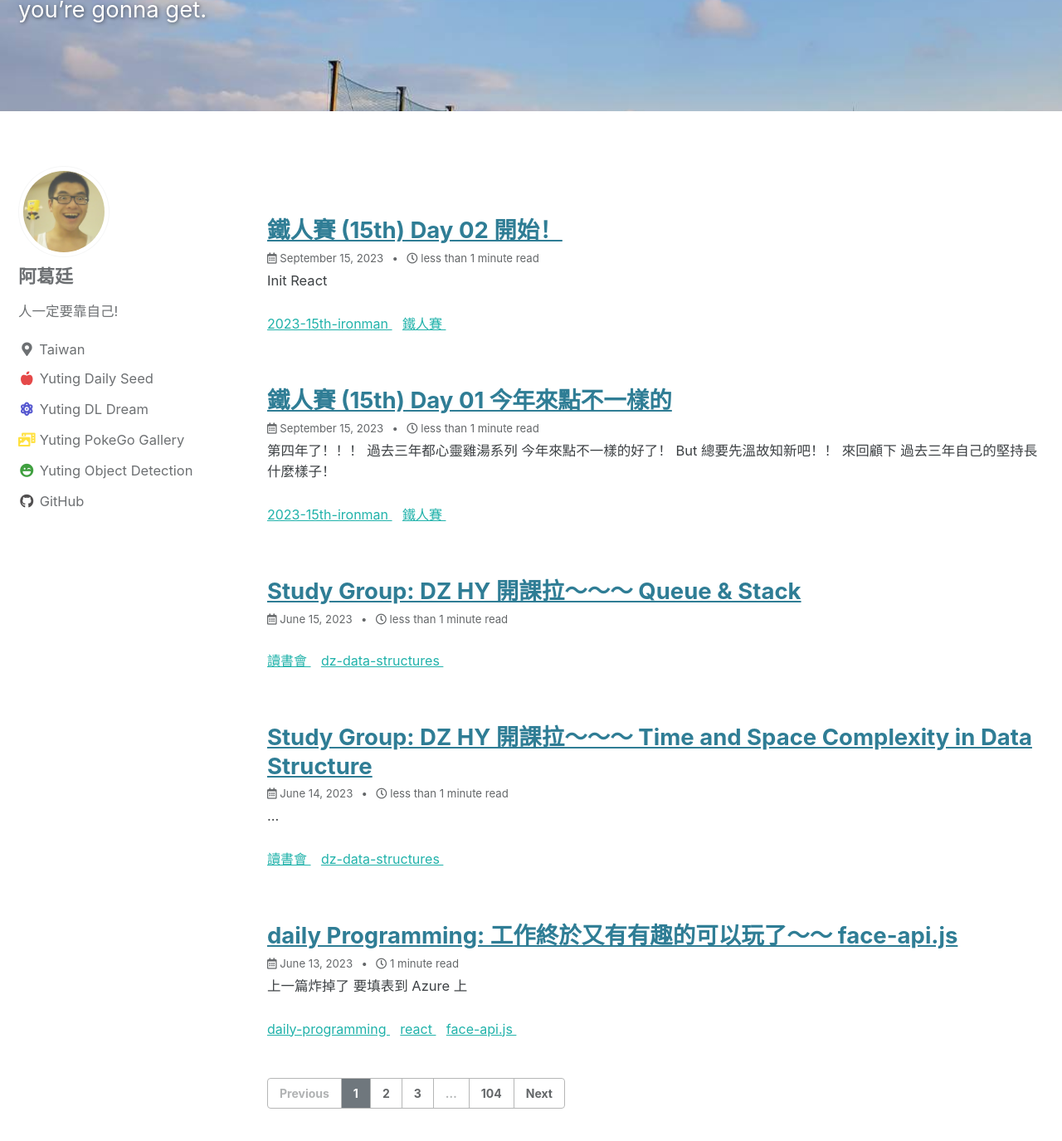
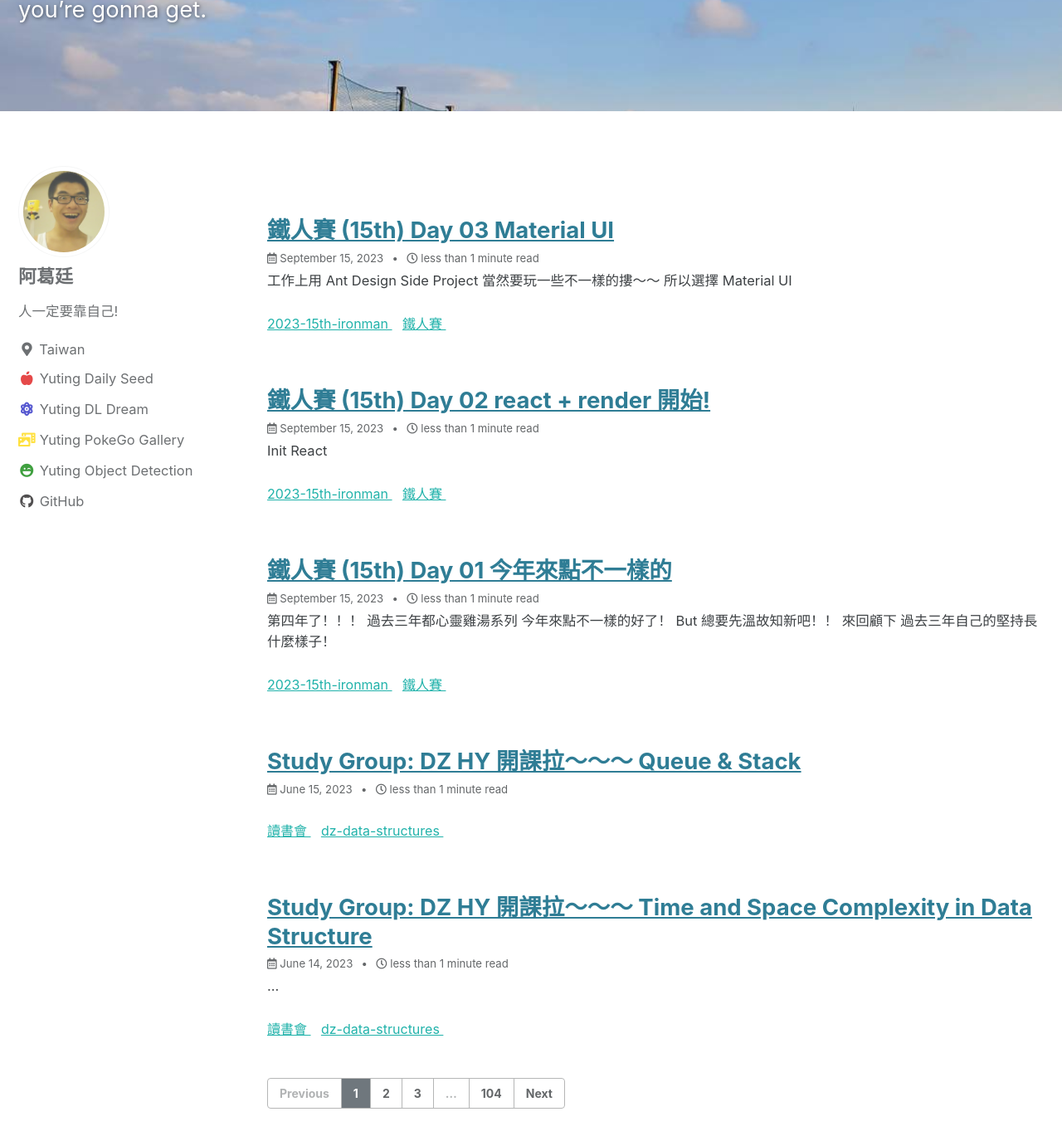
Before and after one commit to yuting3656/yutingblog, a Jekyll site: the page built from index.html, in a window 1280 px wide and 1400 px high, scrolled down 286 px. Shown: the top 1375 px of the window at 83% size. Built offline with Jekyll 4.4.1, drawn with Linux system fonts in a browser that asks for light colours; cached includes are drawn as plain includes; the list of posts is cut into pages by our own code.

Commit message:
[add] day 03

````diff
--- a/_posts/ithome/2023-ironman-15th/2023-09-15-ironman-15th-day02.md
+++ b/_posts/ithome/2023-ironman-15th/2023-09-15-ironman-15th-day02.md
@@ -1,6 +1,6 @@
 ---
 layout: "single"
-title: "鐵人賽 (15th) Day 02 開始！"
+title: "鐵人賽 (15th) Day 02 react + render 開始!"
 permalink: "2023-15th-ironman/day-02"
 tags: 2023-15th-ironman 鐵人賽
 ---
--- /dev/null
+++ b/_posts/ithome/2023-ironman-15th/2023-09-15-ironman-15th-day03.md
@@ -0,0 +1,75 @@
+---
+layout: "single"
+title: "鐵人賽 (15th) Day 03 Material UI"
+permalink: "2023-15th-ironman/day-03"
+tags: 2023-15th-ironman 鐵人賽
+---
+
+> 工作上用 [Ant Design](https://ant.design/)
+>
+> Side Project 當然要玩一些不一樣的摟～～
+>
+> 所以選擇 [Material UI](https://mui.com/)
+>
+
+## [Material UI](https://mui.com/material-ui/getting-started/installation/)
+
+- install
+
+   - Default installation
+
+   `npm install @mui/material @emotion/react @emotion/style`
+
+   - Roboto font
+
+   `npm install @fontsource/roboto`
+
+   - Icons
+
+   `npm install @mui/icons-material`
+
+## 來看有沒有 安裝成功！
+
+
+```js
+import Button from "@mui/material/Button";
+import Container from "@mui/material/Container";
+import Box from "@mui/material/Box";
+import Grid from "@mui/material/Unstable_Grid2";
+import Face6Icon from "@mui/icons-material/Face6";
+
+function Day03() {
+  return (
+    <div style={{ fontSize: "100px" }}>
+      <Container maxWidth="xxl">
+        <Box sx={{ flexGrow: 1, height: "100vh", border: "solid 1px grey" }}>
+          <Grid
+            container
+            spacing={{ mobile: 1, tablet: 2, laptop: 3 }}
+            style={{ textAlign: "center" }}
+          >
+            <Grid xs={12}>
+              {" "}
+              <Face6Icon style={{ fontSize: "80px" }} />
+              跟我一起學！！！
+            </Grid>
+            <Grid xs={4}>5</Grid>
+            <Grid xs={4}>0</Grid>
+            <Grid xs={4}>音</Grid>
+          </Grid>
+        </Box>
+      </Container>
+      <Button variant="contained"> 學起來</Button>
+    </div>
+  );
+}
+
+export default Day03;
+
+```
+
+### Reference
+
+
+- [Material UI](https://mui.com/material-ui/getting-started/installation/)
+- [Ant Design](https://ant.design/)
````
